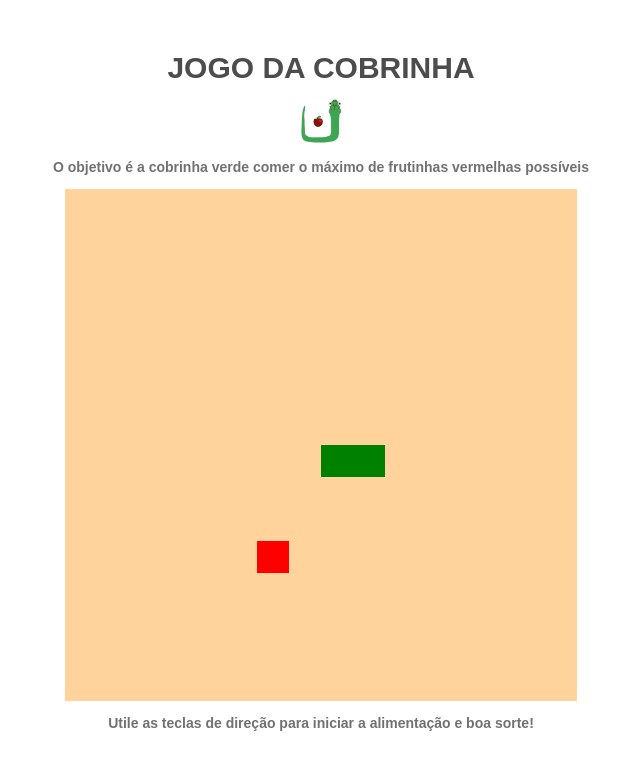
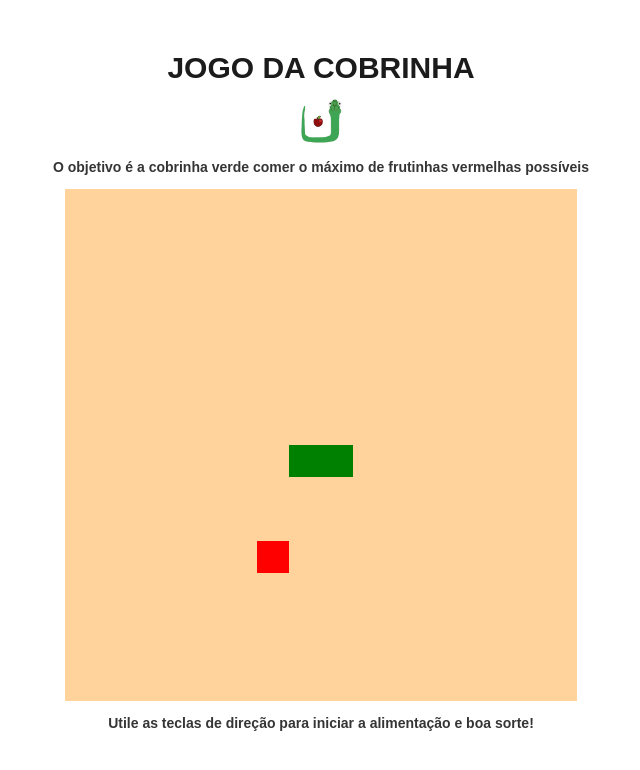
Before and after one commit to tiexperient/javascript_dio, a plain HTML site: page index.html in a window 1280 px wide. Shown: the whole page, without its empty margins (319-959 px from the left). Drawn offline with Linux system fonts and the light colour scheme.

Commit message:
README e Favicon

```diff
--- a/css/style.css
+++ b/css/style.css
@@ -5,12 +5,11 @@ body{
     justify-content: center;
     align-items: center;
     flex-direction: column;
-
 }
 
 .titulo{
     font-family: Arial, Helvetica, sans-serif;
-    color:rgb(77, 76, 76);
+    color:rgb(27, 27, 27);
     font-size: 30px;
     margin-bottom: 10px;
 }
@@ -18,5 +17,5 @@ body{
 .legenda{
     font-family: Arial, Helvetica, sans-serif;
     font-size: 14px;
-    color:rgb(114, 113, 113);
+    color:rgb(53, 53, 53);
 }
--- a/index.html
+++ b/index.html
@@ -7,6 +7,7 @@
         <link rel="stylesheet" href="css/style.css">
         <script defer src="js/main.js"></script>
         <title>Jogo da Cobrinha</title>
+        <link rel="shortcut icon" href="img/cobrinha.png" />
     </head>
     <body>
         <h1 class="titulo">JOGO DA COBRINHA</h1>
--- a/js/main.js
+++ b/js/main.js
@@ -92,4 +92,4 @@ snake.unshift(newHead);
 
 }
 
-var jogo = setInterval(iniciarJogo, 100);
+var jogo = setInterval(iniciarJogo, 150);
```
Also changed, not shown: img/apple.png (added), 1 other file.
